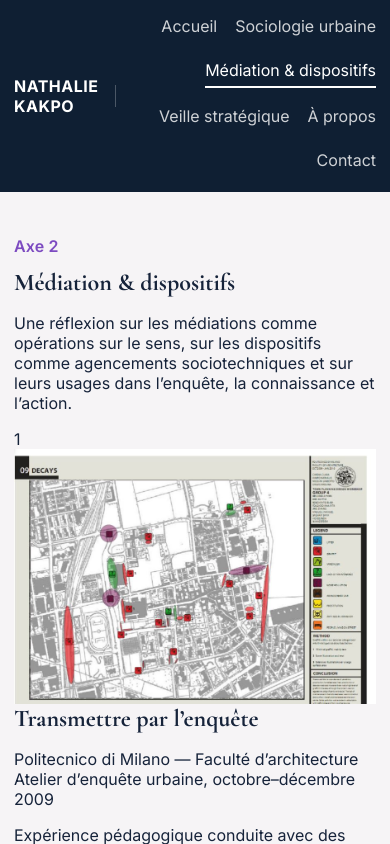
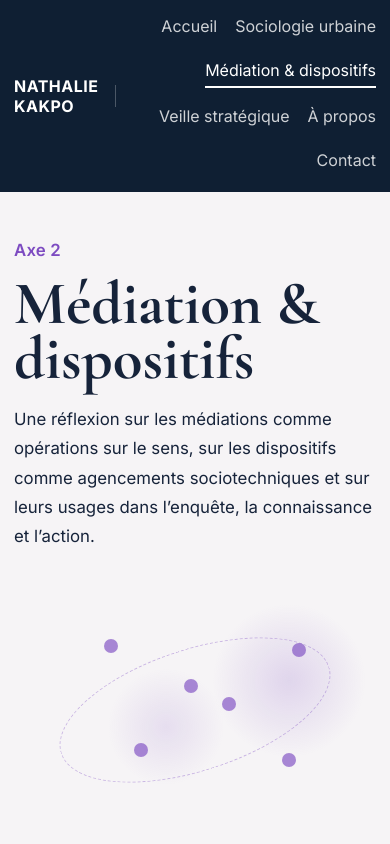
Before and after one commit to Nath76/site-personnel, a React (Vite) app: page / in a window 390 px wide. Both pictures are taken after a click on the button "Médiation & dispositifs". Shown: the top 844 px of the page. Built offline with nearby package versions, Linux system fonts and the light colour scheme.

Commit message:
Add styles for mediation page layout and components

```diff
--- a/src/styles.css
+++ b/src/styles.css
@@ -676,4 +676,268 @@ h1, h2, h3 {
   .master-card {
     grid-template-columns: 1fr;
   }
+/* ===== AXE 2 — VERSION MAQUETTE ===== */
+
+.mediation-page-v2 {
+  max-width: 1180px;
 }
+
+.mediation-top {
+  display: grid;
+  grid-template-columns: 1.15fr 0.85fr;
+  gap: 36px;
+  align-items: center;
+  margin-bottom: 32px;
+}
+
+.mediation-top h1 {
+  font-size: clamp(3.8rem, 6vw, 6.2rem);
+  line-height: 0.9;
+  margin-bottom: 18px;
+}
+
+.mediation-top p {
+  max-width: 760px;
+  font-size: 1.05rem;
+  line-height: 1.75;
+}
+
+.network-visual {
+  position: relative;
+  height: 210px;
+  border-radius: 32px;
+  background:
+    radial-gradient(circle at 76% 36%, rgba(125,75,193,.18), transparent 25%),
+    radial-gradient(circle at 42% 58%, rgba(125,75,193,.13), transparent 24%);
+}
+
+.network-visual::before {
+  content: "";
+  position: absolute;
+  inset: 44px 40px;
+  border: 1px dashed rgba(125,75,193,.36);
+  border-radius: 50%;
+  transform: rotate(-18deg);
+}
+
+.network-visual span {
+  position: absolute;
+  width: 14px;
+  height: 14px;
+  background: var(--accent);
+  border-radius: 999px;
+  opacity: .65;
+}
+
+.network-visual span:nth-child(1) { top: 34px; left: 90px; }
+.network-visual span:nth-child(2) { top: 74px; left: 170px; }
+.network-visual span:nth-child(3) { top: 138px; left: 120px; }
+.network-visual span:nth-child(4) { top: 92px; right: 140px; }
+.network-visual span:nth-child(5) { bottom: 48px; right: 80px; }
+.network-visual span:nth-child(6) { top: 38px; right: 70px; }
+
+.mediation-part {
+  position: relative;
+  border-top: 1px solid rgba(8,24,45,.18);
+  padding: 32px 0;
+}
+
+.part-number {
+  display: inline-grid;
+  place-items: center;
+  width: 34px;
+  height: 34px;
+  background: var(--accent);
+  color: white;
+  border-radius: 6px;
+  font-weight: 700;
+  margin-bottom: 18px;
+}
+
+.part-one {
+  display: grid;
+  grid-template-columns: 0.98fr 1.02fr;
+  gap: 38px;
+  align-items: start;
+}
+
+.part-image img {
+  width: 100%;
+  max-height: 430px;
+  object-fit: contain;
+  border-radius: 4px;
+  border: 1px solid var(--line);
+  background: white;
+  padding: 8px;
+  box-shadow: var(--shadow);
+}
+
+.part-content h2,
+.thinking-text h2,
+.part-three h2 {
+  font-size: clamp(2.4rem, 3.4vw, 3.6rem);
+  margin-bottom: 12px;
+}
+
+.meta {
+  color: var(--accent);
+  font-weight: 600;
+  line-height: 1.55;
+  margin-bottom: 18px;
+}
+
+.part-content p,
+.thinking-text p,
+.point p,
+.concept-bubble p,
+.memoire-card p {
+  color: var(--muted);
+  line-height: 1.65;
+}
+
+.point {
+  margin-top: 14px;
+}
+
+.point strong {
+  color: var(--ink);
+}
+
+.compact-tags {
+  margin-top: 18px;
+}
+
+.part-two {
+  display: grid;
+  grid-template-columns: 0.72fr 1.28fr;
+  gap: 42px;
+  align-items: center;
+}
+
+.concept-map {
+  position: relative;
+  min-height: 410px;
+}
+
+.concept-map::before {
+  content: "";
+  position: absolute;
+  inset: 54px 140px;
+  border: 2px dashed rgba(125,75,193,.35);
+  border-radius: 50%;
+}
+
+.concept-bubble {
+  position: absolute;
+  width: 245px;
+  background: transparent;
+}
+
+.concept-bubble h3 {
+  font-size: 1.25rem;
+  margin-bottom: 8px;
+}
+
+.concept-bubble::before {
+  content: "";
+  display: block;
+  width: 78px;
+  height: 78px;
+  margin-bottom: 12px;
+  border-radius: 999px;
+  background:
+    radial-gradient(circle at center, rgba(125,75,193,.28), rgba(125,75,193,.16));
+}
+
+.bubble-1 { top: 0; left: 47%; }
+.bubble-2 { top: 130px; left: 8%; }
+.bubble-3 { top: 128px; right: 0; }
+.bubble-4 { bottom: 0; left: 48%; }
+
+.part-three h2 {
+  margin-bottom: 20px;
+}
+
+.memoire-row {
+  display: grid;
+  grid-template-columns: repeat(2, 1fr);
+  gap: 36px;
+}
+
+.memoire-card {
+  display: grid;
+  grid-template-columns: 180px 1fr;
+  gap: 20px;
+  align-items: center;
+}
+
+.memoire-card img {
+  width: 180px;
+  height: 245px;
+  object-fit: cover;
+  object-position: top;
+  border-radius: 6px;
+  background: white;
+  box-shadow: var(--shadow);
+  border: 1px solid var(--line);
+}
+
+.memoire-card h3 {
+  font-size: 1.25rem;
+  font-family: Inter, sans-serif;
+  font-weight: 700;
+  line-height: 1.35;
+}
+
+.mediation-final-quote {
+  margin: 28px 0 60px;
+  padding: 32px 38px;
+  border-radius: 24px;
+  background:
+    linear-gradient(90deg, rgba(125,75,193,.11), rgba(255,255,255,.7));
+}
+
+.mediation-final-quote p {
+  margin: 0;
+  max-width: 820px;
+  font-family: 'Cormorant Garamond', serif;
+  font-size: 2rem;
+  line-height: 1.25;
+}
+
+@media (max-width: 1000px) {
+  .mediation-top,
+  .part-one,
+  .part-two,
+  .memoire-row {
+    grid-template-columns: 1fr;
+  }
+
+  .concept-map {
+    min-height: auto;
+    display: grid;
+    grid-template-columns: 1fr 1fr;
+    gap: 20px;
+  }
+
+  .concept-map::before {
+    display: none;
+  }
+
+  .concept-bubble {
+    position: static;
+    width: auto;
+    background: white;
+    border: 1px solid var(--line);
+    border-radius: 20px;
+    padding: 22px;
+    box-shadow: var(--shadow);
+  }
+}
+
+@media (max-width: 700px) {
+  .concept-map,
+  .memoire-card {
+    grid-template-columns: 1fr;
+  }
+}
```
